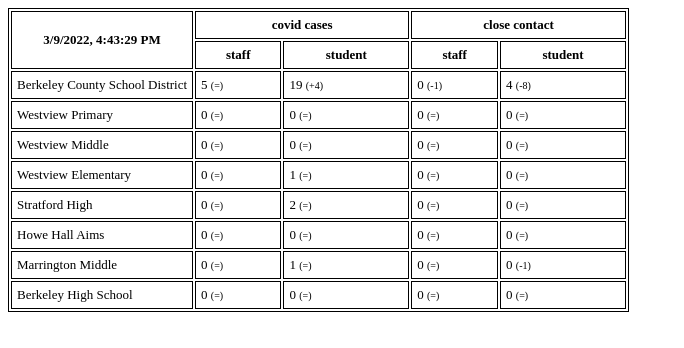
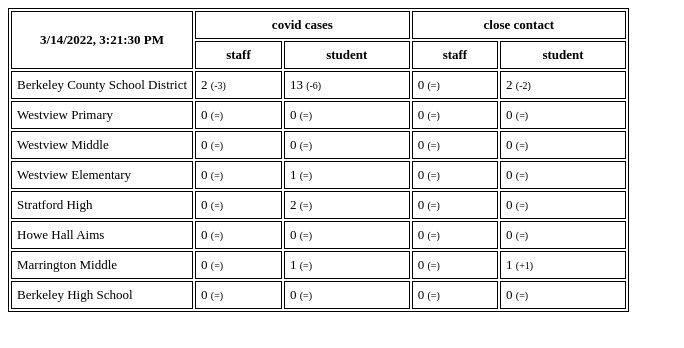
Before and after one commit to renolc/bcsd-covid-stats, a website: page index.html in a window 1280 px wide. Shown: the whole page, without its empty margins (0-684 px from the left). Drawn offline with Linux system fonts and the light colour scheme.

Commit message:
updating stats

```diff
--- a/index.html
+++ b/index.html
@@ -17,7 +17,7 @@
     <body>
       <table>
         <tr>
-          <th rowspan="2" width="30%">3/9/2022, 4:43:29 PM</th>
+          <th rowspan="2" width="30%">3/14/2022, 3:21:30 PM</th>
           <th colspan="2">covid cases</th>
           <th colspan="2">close contact</th>
         </tr>
@@ -30,10 +30,10 @@
 
               <tr>
                 <td>Berkeley County School District</td>
-                <td>5 <span class="diff">(=)</span></td>
-                <td>19 <span class="diff">(+4)</span></td>
-                <td>0 <span class="diff">(-1)</span></td>
-                <td>4 <span class="diff">(-8)</span></td>
+                <td>2 <span class="diff">(-3)</span></td>
+                <td>13 <span class="diff">(-6)</span></td>
+                <td>0 <span class="diff">(=)</span></td>
+                <td>2 <span class="diff">(-2)</span></td>
               </tr>
 
               <tr>
@@ -81,7 +81,7 @@
                 <td>0 <span class="diff">(=)</span></td>
                 <td>1 <span class="diff">(=)</span></td>
                 <td>0 <span class="diff">(=)</span></td>
-                <td>0 <span class="diff">(-1)</span></td>
+                <td>1 <span class="diff">(+1)</span></td>
               </tr>
 
               <tr>
--- a/last.json
+++ b/last.json
@@ -1 +1 @@
-{"updated":"03/09/2022 16:43:29","data":{"Berkeley County School District":{"school":"Berkeley County School District","staffCovid":5,"studentCovid":19,"staffClose":0,"studentClose":4,"updated":"03/09/2022 16:43:29"},"Westview Primary":{"school":"Westview Primary","staffCovid":0,"studentCovid":0,"staffClose":0,"studentClose":0,"updated":"03/09/2022 16:43:29"},"Westview Middle":{"school":"Westview Middle","staffCovid":0,"studentCovid":0,"staffClose":0,"studentClose":0,"updated":"03/09/2022 16:43:29"},"Westview Elementary":{"school":"Westview Elementary","staffCovid":0,"studentCovid":1,"staffClose":0,"studentClose":0,"updated":"03/09/2022 16:43:29"},"Stratford High":{"school":"Stratford High","staffCovid":0,"studentCovid":2,"staffClose":0,"studentClose":0,"updated":"03/09/2022 16:43:29"},"Howe Hall Aims":{"school":"Howe Hall Aims","staffCovid":0,"studentCovid":0,"staffClose":0,"studentClose":0,"updated":"03/09/2022 16:43:29"},"Marrington Middle":{"school":"Marrington Middle","staffCovid":0,"studentCovid":1,"staffClose":0,"studentClose":0,"updated":"03/09/2022 16:43:29"},"Berkeley High School":{"school":"Berkeley High School","staffCovid":0,"studentCovid":0,"staffClose":0,"studentClose":0,"updated":"03/09/2022 16:43:29"}}}
+{"updated":"03/14/2022 15:21:30","data":{"Berkeley County School District":{"school":"Berkeley County School District","staffCovid":2,"studentCovid":13,"staffClose":0,"studentClose":2,"updated":"03/14/2022 15:21:30"},"Westview Primary":{"school":"Westview Primary","staffCovid":0,"studentCovid":0,"staffClose":0,"studentClose":0,"updated":"03/14/2022 15:21:30"},"Westview Middle":{"school":"Westview Middle","staffCovid":0,"studentCovid":0,"staffClose":0,"studentClose":0,"updated":"03/14/2022 15:21:30"},"Westview Elementary":{"school":"Westview Elementary","staffCovid":0,"studentCovid":1,"staffClose":0,"studentClose":0,"updated":"03/14/2022 15:21:30"},"Stratford High":{"school":"Stratford High","staffCovid":0,"studentCovid":2,"staffClose":0,"studentClose":0,"updated":"03/14/2022 15:21:30"},"Howe Hall Aims":{"school":"Howe Hall Aims","staffCovid":0,"studentCovid":0,"staffClose":0,"studentClose":0,"updated":"03/14/2022 15:21:30"},"Marrington Middle":{"school":"Marrington Middle","staffCovid":0,"studentCovid":1,"staffClose":0,"studentClose":1,"updated":"03/14/2022 15:21:30"},"Berkeley High School":{"school":"Berkeley High School","staffCovid":0,"studentCovid":0,"staffClose":0,"studentClose":0,"updated":"03/14/2022 15:21:30"}}}
```
